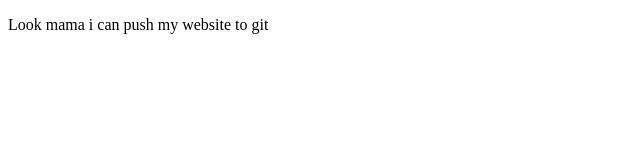
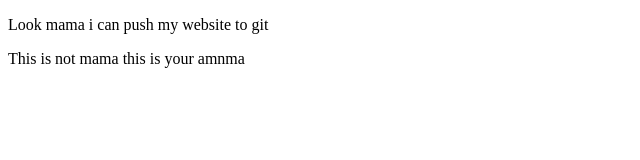
Before and after one commit to mamunr613/My-first-website-with-github, a plain HTML site: page Website push to github.html in a window 1280 px wide. Shown: the whole page, without its empty margins (0-640 px from the left). Drawn offline with Linux system fonts and the light colour scheme.

Commit message:
Update Website push to github.html

```diff
--- a/Website push to github.html
+++ b/Website push to github.html
@@ -7,5 +7,6 @@
 </head>
 <body>
 <p> Look mama i can push my website to git</p>
+    <p> This is not mama this is your amnma</p>
 </body>
 </html>
```
